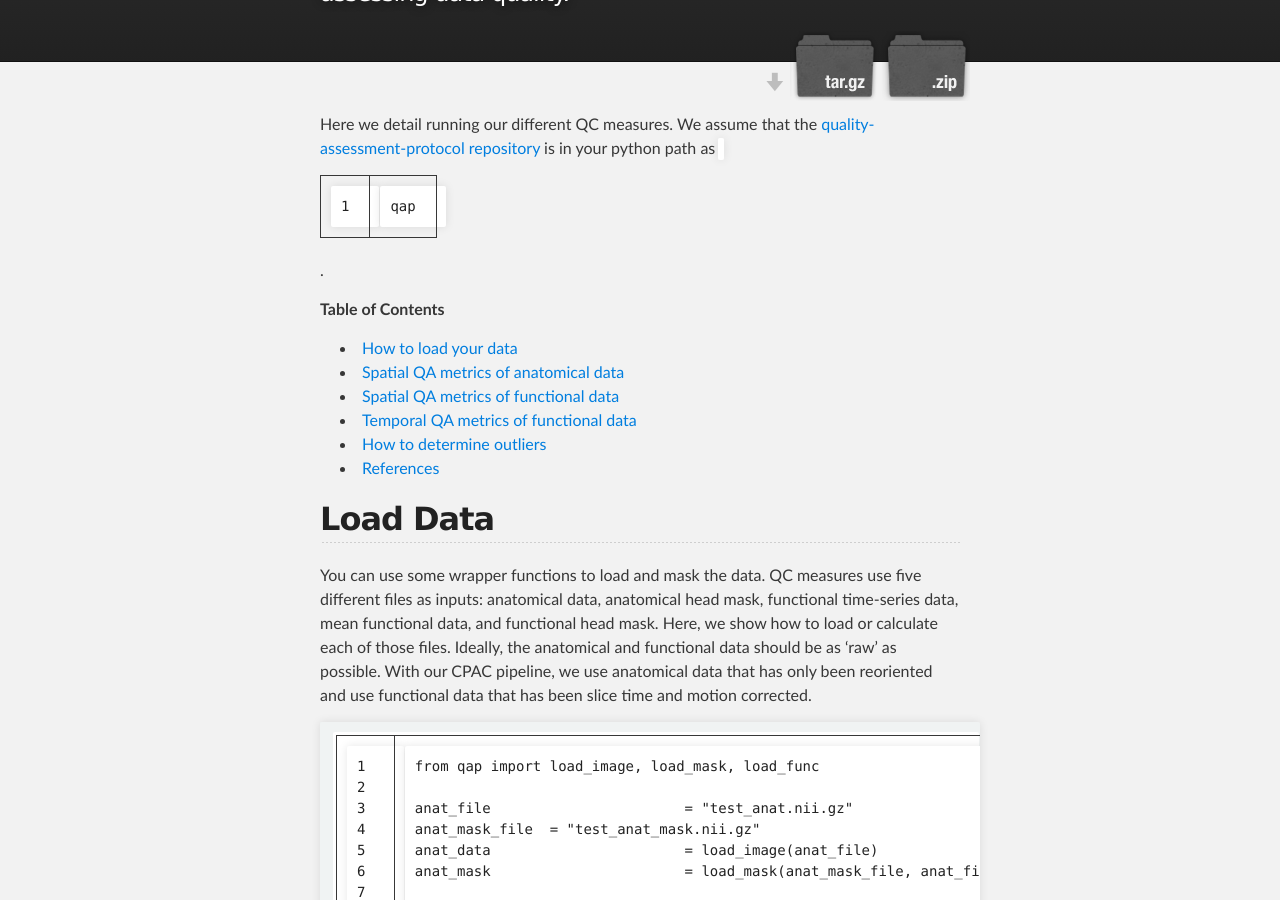
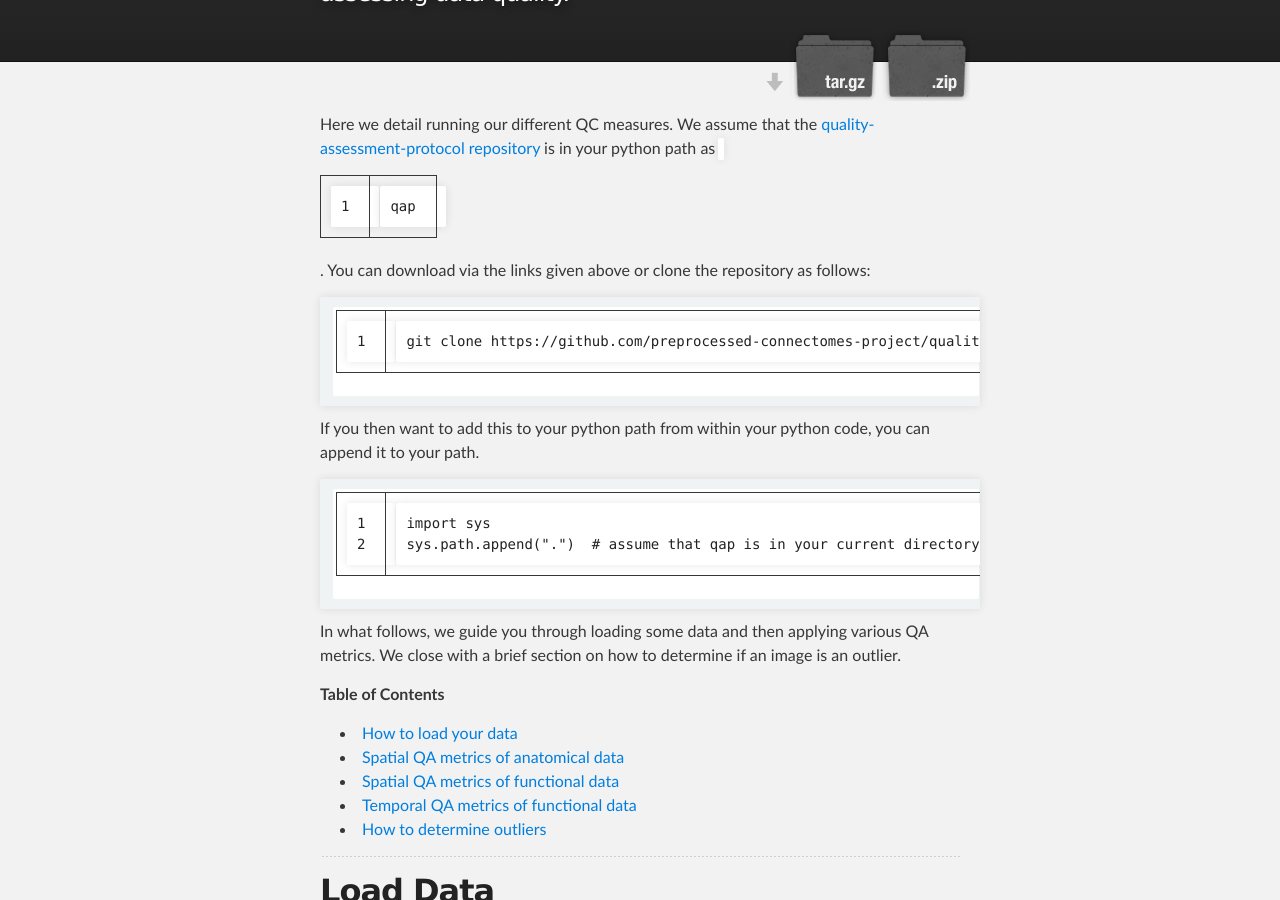
Before and after one commit to preprocessed-connectomes-project/quality-assessment-protocol, a Jekyll site: the page built from index.md, in a window 1280 px wide and 900 px high, scrolled down 247 px. Built offline with Jekyll 4.4.1, drawn with Linux system fonts in a browser that asks for light colours.

Commit message:
change in toc; update the intro section

```diff
--- a/index.md
+++ b/index.md
@@ -3,7 +3,17 @@ layout: page
 title: PCP Quality Assurance Protocol
 ---
 
-Here we detail running our different QC measures. We assume that the [quality-assessment-protocol repository](https://github.com/preprocessed-connectomes-project/quality-assessment-protocol) is in your python path as `qap`.
+
+Here we detail running our different QC measures. We assume that the [quality-assessment-protocol repository](https://github.com/preprocessed-connectomes-project/quality-assessment-protocol) is in your python path as `qap`. You can download via the links given above or clone the repository as follows:
+
+    git clone https://github.com/preprocessed-connectomes-project/quality-assessment-protocol.git qap
+
+If you then want to add this to your python path from within your python code, you can append it to your path.
+
+    import sys
+    sys.path.append(".")  # assume that qap is in your current directory
+
+In what follows, we guide you through loading some data and then applying various QA metrics. We close with a brief section on how to determine if an image is an outlier.
 
 **Table of Contents**
 
@@ -12,7 +22,8 @@ Here we detail running our different QC measures. We assume that the [quality-as
 * [Spatial QA metrics of functional data](#spatial-functional)
 * [Temporal QA metrics of functional data](#temporal-functional)
 * [How to determine outliers](#determining-outliers)
-* [References](#references)
+
+---
 
 ## Load Data
 
```
